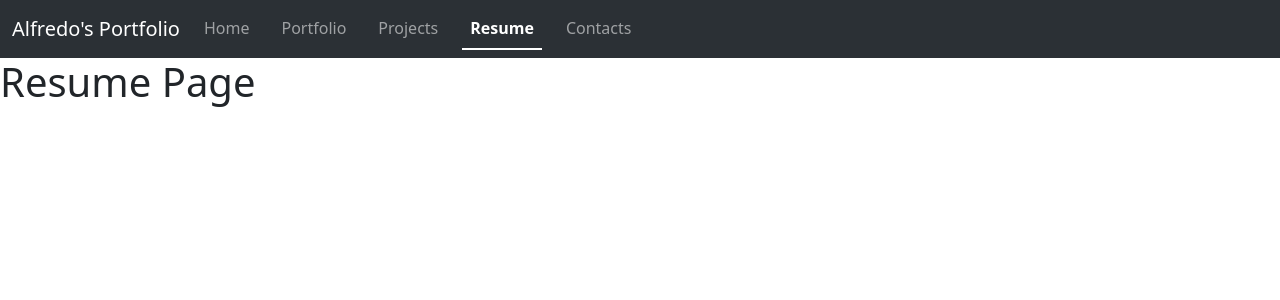
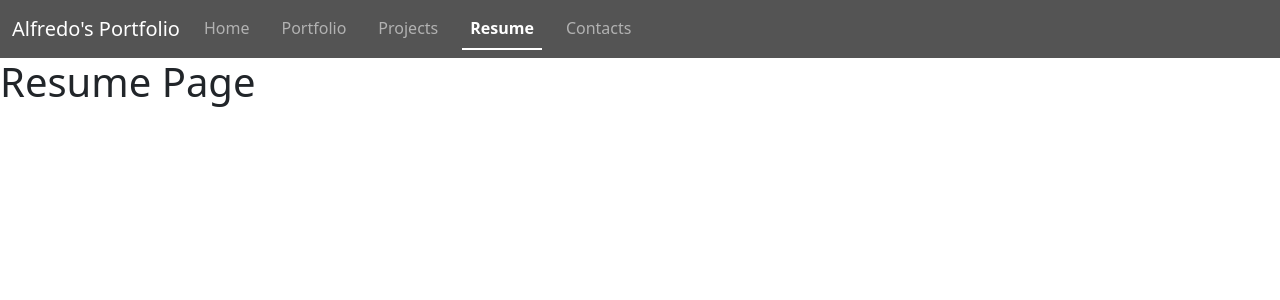
Before and after one commit to Alfredo3232/portfolio-website-v3, a Vue app: page /resume in a window 1280 px wide. Shown: the top 300 px of the page. Built offline with nearby package versions, Linux system fonts and the light colour scheme.

Commit message:
Fix navbar transparency

```diff
--- a/src/components/NavBar.vue
+++ b/src/components/NavBar.vue
@@ -28,3 +28,10 @@
     </div>
   </nav>
 </template>
+
+<style scoped>
+nav {
+  background-color: rgba(0, 0, 0, 0.67) !important;
+  z-index: 1;
+}
+</style>
```
